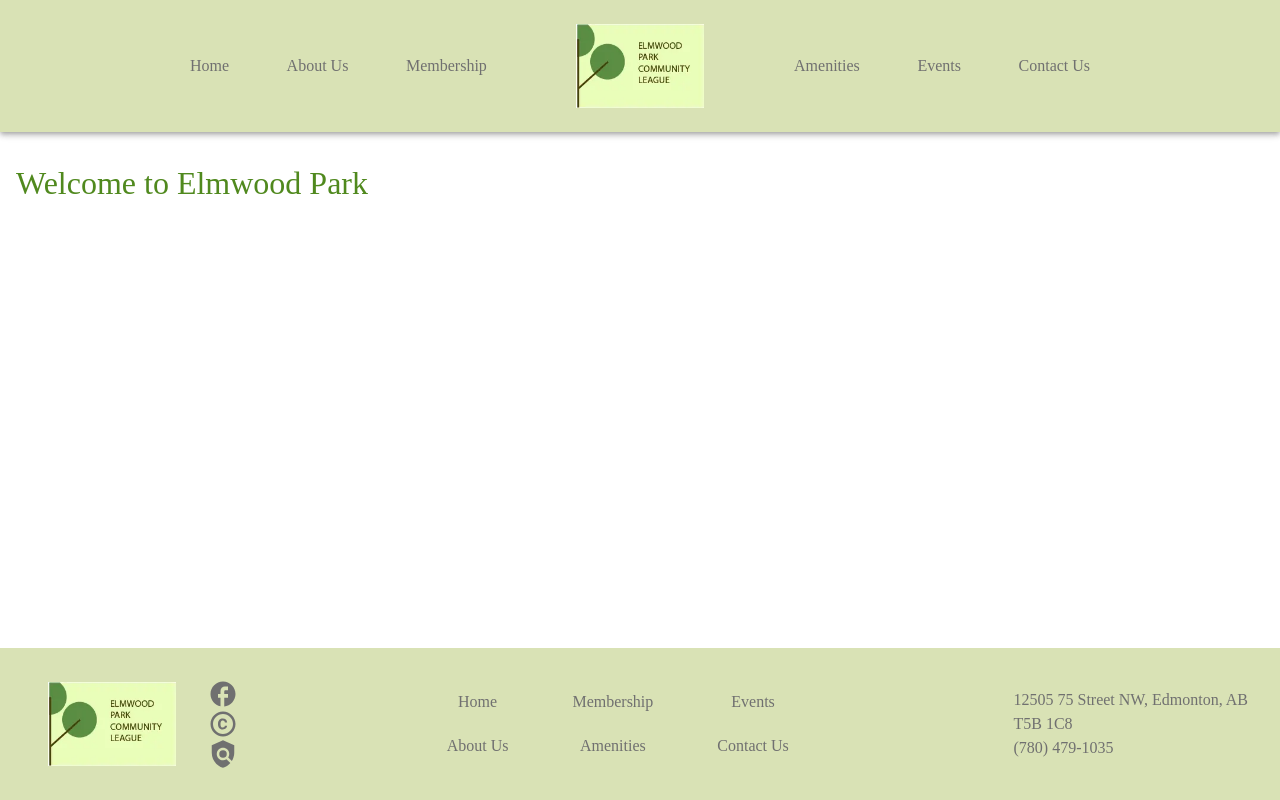
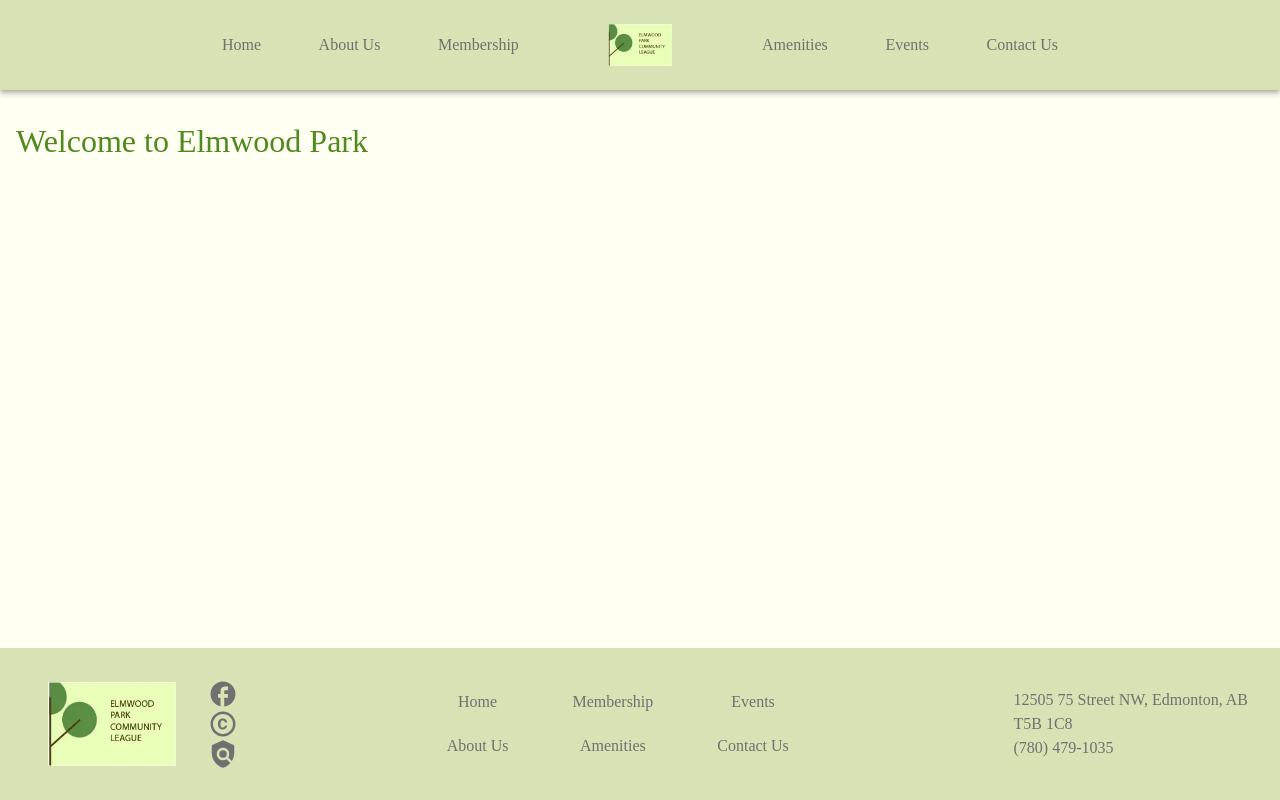
Before and after one commit to capstone-1231/elmwood-park, a Next.js app: page / in a window 1280 px wide. Built offline with nearby package versions, Linux system fonts and the light colour scheme.

Commit message:
background colour applied

```diff
--- a/pages/_app.js
+++ b/pages/_app.js
@@ -2,11 +2,13 @@ import '../styles/global.css';
 
 import { ThemeProvider } from '@mui/material';
 import { theme } from '../utils/theme/theme-config.js'
+import CssBaseline from '@mui/material/CssBaseline';
 
 
 
 export default function App({ Component, pageProps }) {
     return <ThemeProvider theme={theme}>
+      <CssBaseline/>
     <Component {...pageProps} />
   </ThemeProvider>
   }
--- a/pages/index.js
+++ b/pages/index.js
@@ -4,6 +4,7 @@ import Navbar from '@/utils/components/header';
 import FooterNav from '@/utils/components/footer';
 
 import Typography from '@mui/material/Typography';
+import Container  from '@mui/material/Container';
 
 export default function Page() {
   return (
--- a/utils/theme/theme-config.js
+++ b/utils/theme/theme-config.js
@@ -12,7 +12,7 @@ export const themeOptions = {
         main: '#50891e',
       },
       background: {
-        default: '#fffff2',
+        default: '#FFFFF2',
       },
       text: {
         primary: '#816719',
```
